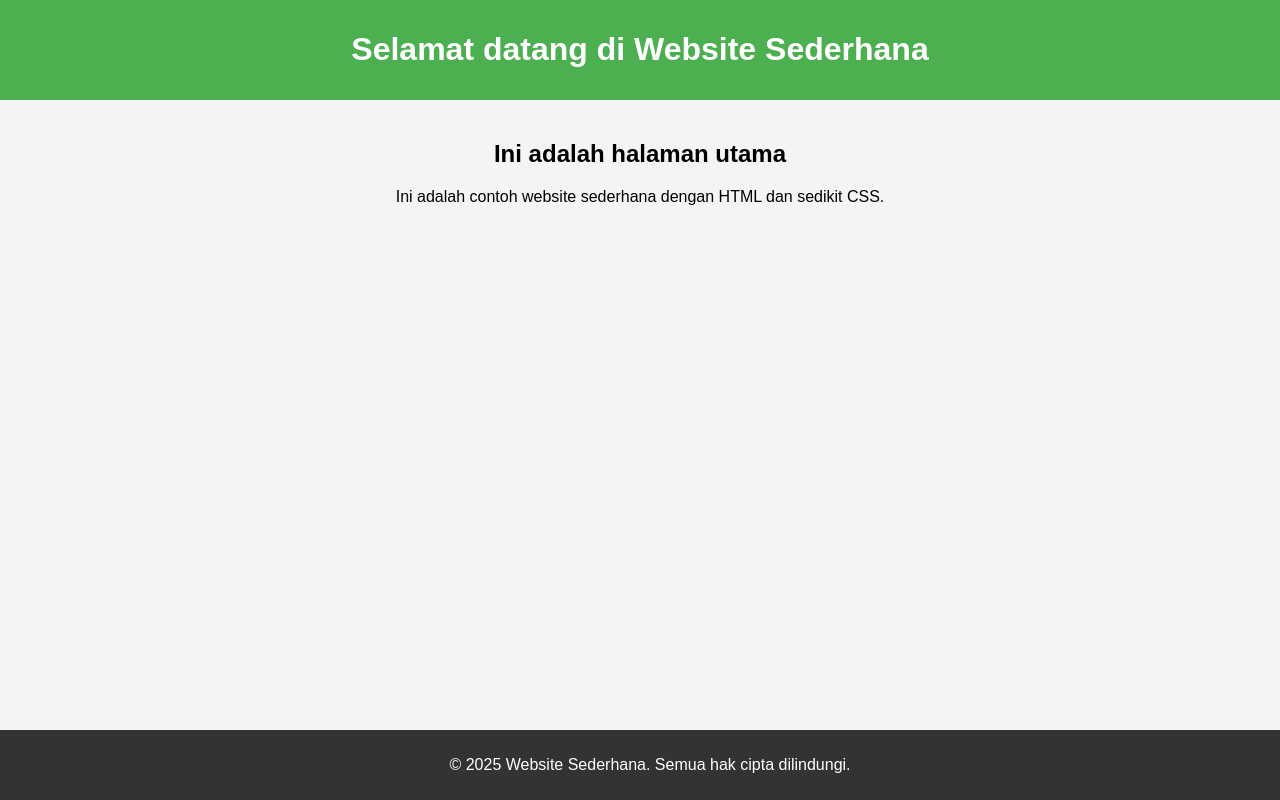
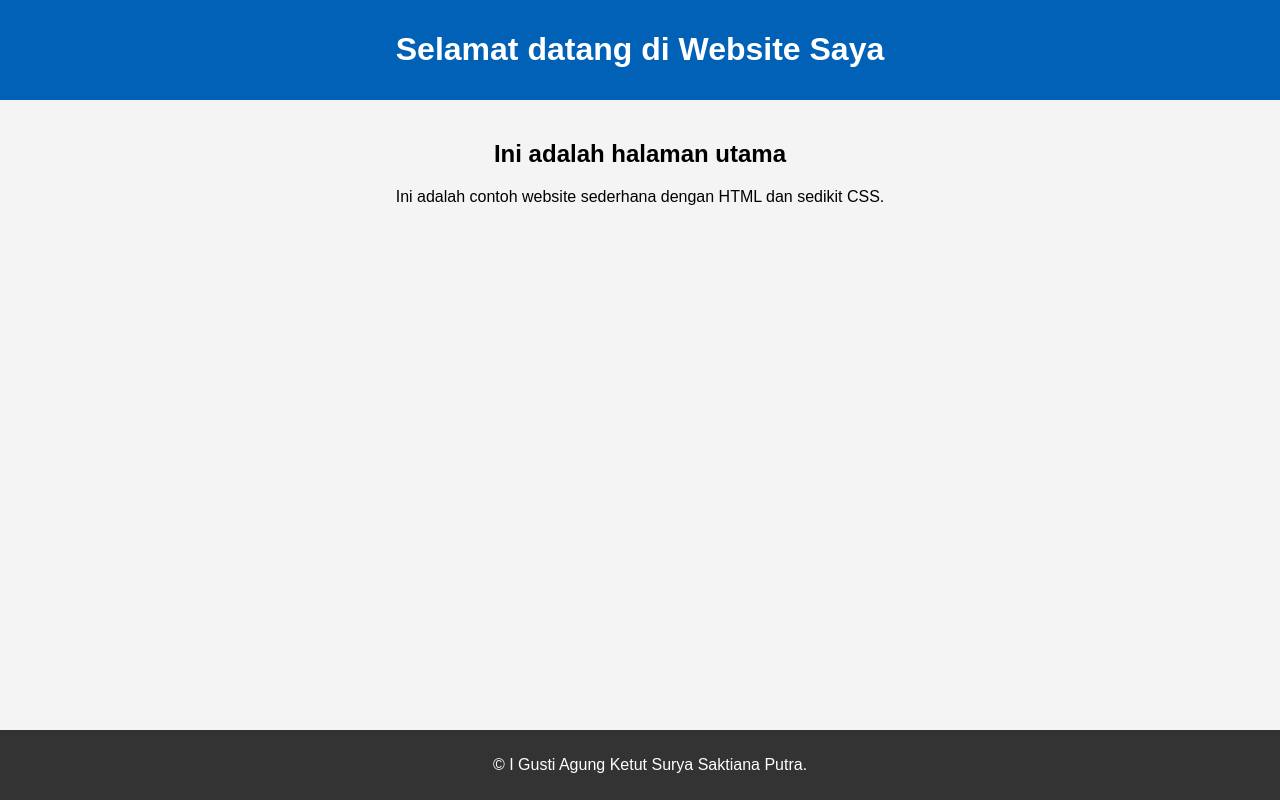
Before and after one commit to Gungwah-jpeg/SuryaSaktiana, a plain HTML site: page index.html in a window 1280 px wide. Drawn offline with Linux system fonts and the light colour scheme.

Commit message:
index.html

```diff
--- a/index.html
+++ b/index.html
@@ -12,7 +12,7 @@
             padding: 0;
         }
         header {
-            background-color: #4CAF50;
+            background-color: #0061b7;
             color: white;
             padding: 10px 0;
             text-align: center;
@@ -35,7 +35,7 @@
 <body>
 
     <header>
-        <h1>Selamat datang di Website Sederhana</h1>
+        <h1>Selamat datang di Website Saya</h1>
     </header>
 
     <main>
@@ -44,7 +44,7 @@
     </main>
 
     <footer>
-        <p>&copy; 2025 Website Sederhana. Semua hak cipta dilindungi.</p>
+        <p>&copy; I Gusti Agung Ketut Surya Saktiana Putra.</p>
     </footer>
 
 </body>
```
